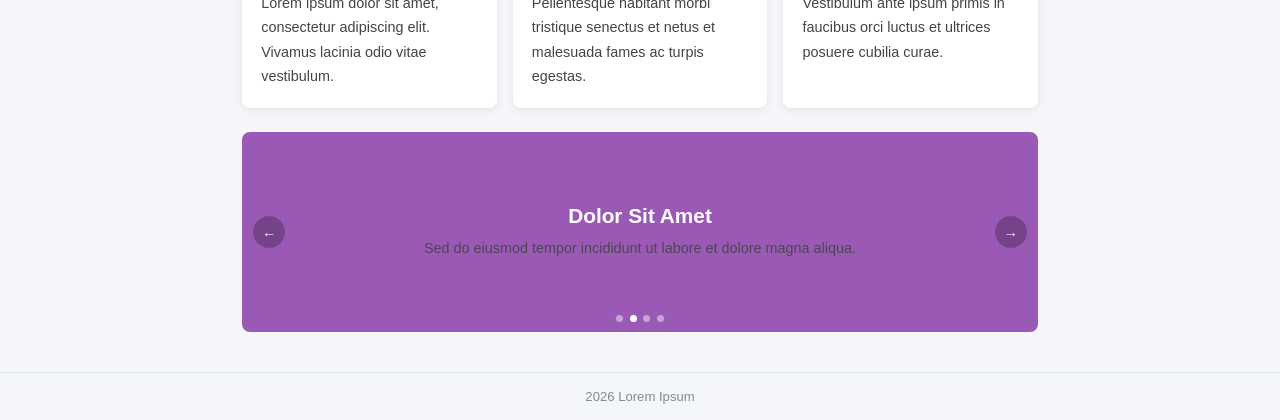
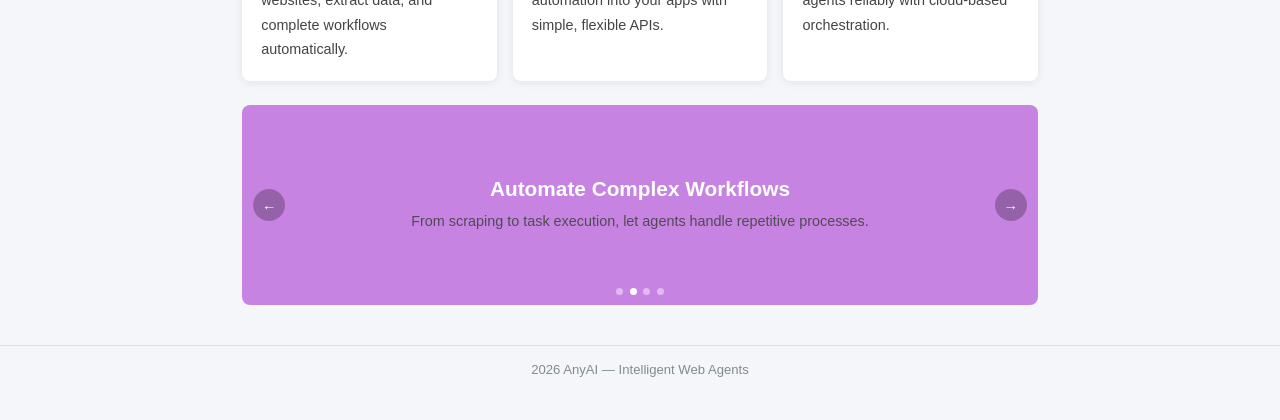
Before and after one commit to webfuse-com/DOMQuake, a website with bundled scripts: page demo-app/app.html in a window 1280 px wide. Shown: the part 403-823 px from the top of the page. After the commit the page ends 800 px from the top, so only its background shows below. Built offline with nearby package versions, Linux system fonts and the light colour scheme.

Commit message:
Theme demo app copy

```diff
--- a/demo-app/app.DOMQuake.js
+++ b/demo-app/app.DOMQuake.js
@@ -5,9 +5,9 @@ new DOMQuake()
     .observe();
 
 new DOMQuake({
-    threshold: 0.015
+    threshold: 0.0175
 })
     .on("*", (event, detail) => {
-        console.log("[threshold=0.015]", event, detail);
+        console.log("[threshold=0.0175]", event, detail);
     })
     .observe();
--- a/demo-app/app.html
+++ b/demo-app/app.html
@@ -3,7 +3,7 @@
     <head>
         <meta charset="UTF-8">
         <meta name="viewport" content="width=device-width, initial-scale=1.0">
-        <title>Lorem Ipsum</title>
+        <title>AnyAI</title>
         <link rel="stylesheet" href="./app.css">
         <script src="https://cdnjs.cloudflare.com/ajax/libs/vue/3.4.21/vue.global.prod.min.js"></script>
         <script src="../dist/api.js"></script>
@@ -13,7 +13,7 @@
             <header>
                 <nav>
                     <div class="logo">
-                        Lorem
+                        AnyAI
                     </div>
                     <button v-for="p in data.pages" :key="p.id" :class="{ active: current === p.id }" @click="current = p.id">
                         {{ p.label }}
@@ -23,16 +23,16 @@
             <main>
                 <div v-if="current === 'home'" class="page">
                     <h1>
-                        Lorem Ipsum Dolor
+                        Autonomous Web Agents for Modern Workflows
                     </h1>
                     <strong>
-                        Sit amet consectetur adipiscing elit sed do eiusmod tempor
+                        Build, deploy, and scale intelligent agents that automate your digital tasks
                     </strong>
                     <p>
-                        Lorem ipsum dolor sit amet, consectetur adipiscing elit. Sed do eiusmod tempor incididunt ut labore et dolore magna aliqua. Ut enim ad minim veniam, quis nostrud exercitation ullamco laboris nisi ut aliquip ex ea commodo consequat.
+                        AnyAI enables businesses to create powerful web agents that can browse, analyze, and act across the internet. From data extraction to workflow automation, our platform handles complex tasks with ease.
                     </p>
                     <p>
-                        Duis aute irure dolor in reprehenderit in voluptate velit esse cillum dolore eu fugiat nulla pariatur. Excepteur sint occaecat cupidatat non proident, sunt in culpa qui officia deserunt mollit anim id est laborum.
+                        Designed for developers and teams, AnyAI provides flexible APIs, real-time control, and seamless integrations to bring intelligent automation into your products and operations.
                     </p>
                     <div class="card-grid">
                         <div class="card" v-for="card in data.cards" :key="card.title">
@@ -70,16 +70,16 @@
                 </div>
                 <div v-if="current === 'about'" class="page">
                     <h1>
-                        Ipsum Dolor Sit
+                        About AnyAI
                     </h1>
                     <strong>
-                        Amet consectetur adipiscing elit quisque vehicula augue vel ligula
+                        We build intelligent agents that simplify and automate web-based work
                     </strong>
                     <p>
-                        Lorem ipsum dolor sit amet, consectetur adipiscing elit. Quisque vehicula augue vel ligula facilisis, vel dignissim nisi volutpat. Proin euismod, arcu ac laoreet tincidunt, nisl lorem dictum lorem, ut tincidunt orci ligula vitae augue.
+                        AnyAI is focused on advancing the capabilities of web agents, enabling them to understand, navigate, and interact with online environments like a human would—but faster and more reliably.
                     </p>
                     <p>
-                        Maecenas at nisl blandit, commodo augue in, aliquet dolor. Pellentesque porttitor, neque ut pretium tincidunt, ante sapien condimentum velit, vel gravida lorem velit sed augue.
+                        Our mission is to make automation accessible, scalable, and powerful for teams of all sizes, helping you save time and focus on what truly matters.
                     </p>
                     <div class="avatar-row">
                         <div class="avatar-card" v-for="member in data.team" :key="member.name">
@@ -95,42 +95,42 @@
                 </div>
                 <div v-if="current === 'contact'" class="page">
                     <h1>
-                        Dolor Sit Amet
+                        Get in Touch
                     </h1>
                     <strong>
-                        Consectetur adipiscing elit sed do eiusmod tempor incididunt
+                        Tell us how we can help you automate your workflows
                     </strong>
                     <form @submit.prevent="handleSubmit">
                         <label>
-                            Lorem Ipsum
+                            Your Name
                         </label>
-                        <input v-model="form.name" type="text" placeholder="Dolor sit amet">
+                        <input v-model="form.name" type="text" placeholder="Enter your name">
                         <label>
-                            Ipsum Dolor
+                            Email Address
                         </label>
-                        <input v-model="form.email" type="email" placeholder="lorem@ipsum.dolor">
+                        <input v-model="form.email" type="email" placeholder="you@company.com">
                         <label>
-                            Sit Amet
+                            Message
                         </label>
-                        <textarea v-model="form.message" placeholder="Lorem ipsum..."></textarea>
+                        <textarea v-model="form.message" placeholder="Tell us about your use case..."></textarea>
                         <button class="submit" type="submit">
-                            Lorem Ipsum
+                            Send Message
                         </button>
                     </form>
                 </div>
             </main>
             <footer>
                 <span>
-                    2026 Lorem Ipsum
+                    2026 AnyAI — Intelligent Web Agents
                 </span>
                 <div id="ad">
                     <script>
                         setTimeout(() => {
                             document.querySelector("#ad").innerHTML = `
                                 <br>
-                                <img id="ad" src="./img.png" height="128" alt="Lorem ipsum dolor sit amet">
+                                <img id="ad" src="./img.png" height="148" alt="Automate your workflows with AnyAI agents">
                             `;
-                        }, 8000);
+                        }, 7000);
                     </script>
                 </div>
             </footer>
--- a/demo-app/app.js
+++ b/demo-app/app.js
@@ -7,71 +7,71 @@ createApp({
             pages: [
                 {
                     id: "home",
-                    label: "Lorem"
+                    label: "Home"
                 },
                 {
                     id: "about",
-                    label: "Ipsum"
+                    label: "About"
                 },
                 {
                     id: "contact",
-                    label: "Dolor"
+                    label: "Contact"
                 }
             ],
             cards: [
                 {
-                    title: "Lorem Ipsum",
-                    body: "Lorem ipsum dolor sit amet, consectetur adipiscing elit. Vivamus lacinia odio vitae vestibulum."
+                    title: "Automate Web Tasks",
+                    body: "Build agents that can navigate websites, extract data, and complete workflows automatically."
                 },
                 {
-                    title: "Dolor Sit",
-                    body: "Pellentesque habitant morbi tristique senectus et netus et malesuada fames ac turpis egestas."
+                    title: "State-of-the-Art APIs",
+                    body: "Integrate powerful web automation into your apps with simple, flexible APIs."
                 },
                 {
-                    title: "Amet Consectetur",
-                    body: "Vestibulum ante ipsum primis in faucibus orci luctus et ultrices posuere cubilia curae."
+                    title: "Scalable Infrastructure",
+                    body: "Run thousands of intelligent agents reliably with cloud-based orchestration."
                 }
             ],
             team: [
                 {
-                    initial: "L",
-                    name: "Lorem Ipsum",
-                    role: "Dolor sit amet",
-                    color: "#3498db"
+                    initial: "AC",
+                    name: "Alex Carter",
+                    role: "Founder & CEO",
+                    color: "#548687"
                 },
                 {
-                    initial: "I",
-                    name: "Ipsum Dolor",
-                    role: "Consectetur adipiscing",
-                    color: "#e74c3c"
+                    initial: "CM",
+                    name: "Maya Chen",
+                    role: "CTO",
+                    color: "#C49A1C"
                 },
                 {
-                    initial: "D",
-                    name: "Dolor Amet",
-                    role: "Elit sed eiusmod",
-                    color: "#2ecc71"
+                    initial: "LN",
+                    name: "Liam Novak",
+                    role: "CFO",
+                    color: "#B43C2F"
                 }
             ],
             slides: [
                 {
-                    title: "Lorem Ipsum",
-                    body: "Lorem ipsum dolor sit amet, consectetur adipiscing elit ut labore.",
-                    color: "#3498db"
+                    title: "Build Intelligent Agents",
+                    body: "Create agents that understand and interact with the web in real time.",
+                    color: "#71bbec"
                 },
                 {
-                    title: "Dolor Sit Amet",
-                    body: "Sed do eiusmod tempor incididunt ut labore et dolore magna aliqua.",
-                    color: "#9b59b6"
+                    title: "Automate Complex Workflows",
+                    body: "From scraping to task execution, let agents handle repetitive processes.",
+                    color: "#c783e2"
                 },
                 {
-                    title: "Consectetur Elit",
-                    body: "Ut enim ad minim veniam quis nostrud exercitation ullamco laboris.",
-                    color: "#e67e22"
+                    title: "Integrate Anywhere",
+                    body: "Connect AnyAI with your tools and systems in no time.",
+                    color: "#ffa04d"
                 },
                 {
-                    title: "Adipiscing Velit",
-                    body: "Duis aute irure dolor in reprehenderit in voluptate velit esse cillum.",
-                    color: "#27ae60"
+                    title: "Scale Effortlessly",
+                    body: "Deploy and manage agents at scale with reliable infrastructure.",
+                    color: "#5eda91"
                 },
             ]
         };
@@ -85,7 +85,7 @@ createApp({
         const refreshSliderInterval = () => {
             clearInterval(sliderInterval);
 
-            sliderInterval = setInterval(nextSlide, 3500);
+            sliderInterval = setInterval(nextSlide, 3000);
         };
 
         refreshSliderInterval();
@@ -112,7 +112,7 @@ createApp({
         });
 
         function handleSubmit() {
-            alert("Lorem ipsum!");
+            alert("Thanks! Your message has been sent.");
 
             form.name = "";
             form.email = "";
```
Also changed, not shown: demo-app/img.png.
